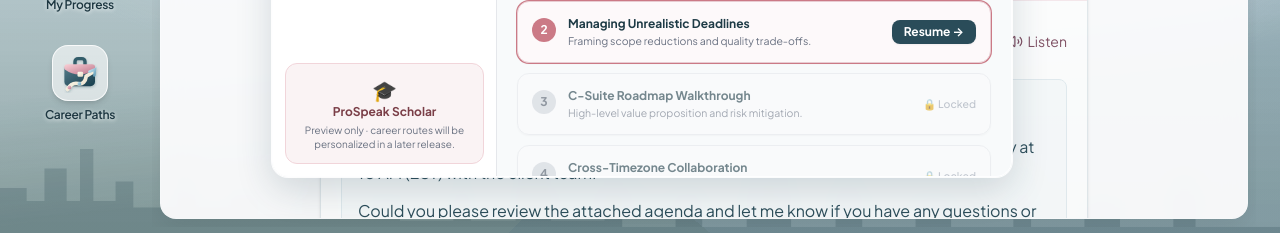
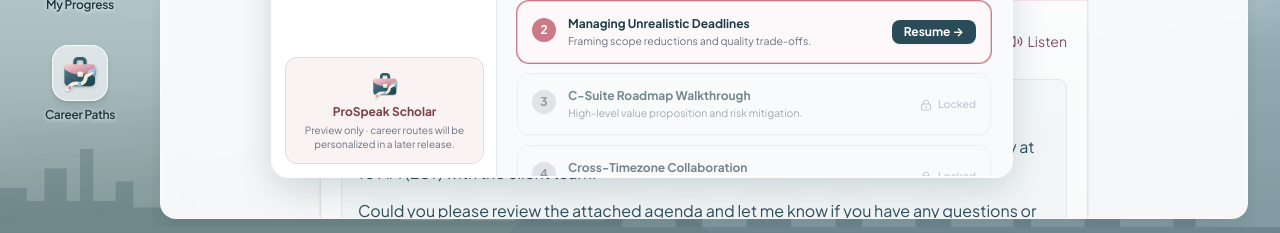
Before and after one commit to guaurritas-star/Prospeak-os, a React (Vite) app: page / in a window 1280 px wide. Both pictures are taken after a click on the button "Career Paths". Shown: the part 507-740 px from the top of the page. Built offline with nearby package versions, Linux system fonts and the light colour scheme.

Commit message:
ui: replace text emojis with consistent ProSpeak and Lucide icons

```diff
--- a/src/components/CareerWindow.tsx
+++ b/src/components/CareerWindow.tsx
@@ -1,6 +1,8 @@
 import React, { useState } from 'react';
 import { CareerTrack } from '../types/os';
 import { playSound } from '../utils/audio';
+import { ProSpeakIcon } from './ProSpeakIcon';
+import { LockKeyhole } from 'lucide-react';
 
 interface CareerWindowProps {
   onSelectMission: () => void;
@@ -163,7 +165,7 @@ export const CareerWindow: React.FC<CareerWindowProps> = ({ onSelectMission }) =
 
         {/* Scholar Certificate Card */}
         <div className="bg-[#FAF3F4] p-3 rounded-xl border border-[#F1D5DA] space-y-1 text-center">
-          <span className="text-xl">🎓</span>
+          <ProSpeakIcon name="career" size={30} />
           <h4 className="font-bold text-xs text-[#7A3E47]">ProSpeak Scholar</h4>
           <p className="text-[10px] text-gray-500">Preview only · career routes will be personalized in a later release.</p>
         </div>
@@ -254,7 +256,7 @@ export const CareerWindow: React.FC<CareerWindowProps> = ({ onSelectMission }) =
                   Resume →
                 </button>
               ) : (
-                <span className="text-[10.5px] text-gray-400 font-medium">🔒 Locked</span>
+                <span className="text-[10.5px] text-gray-400 font-medium"><LockKeyhole size={12} className="inline-block mr-1" /> Locked</span>
               )}
             </div>
           ))}
```
